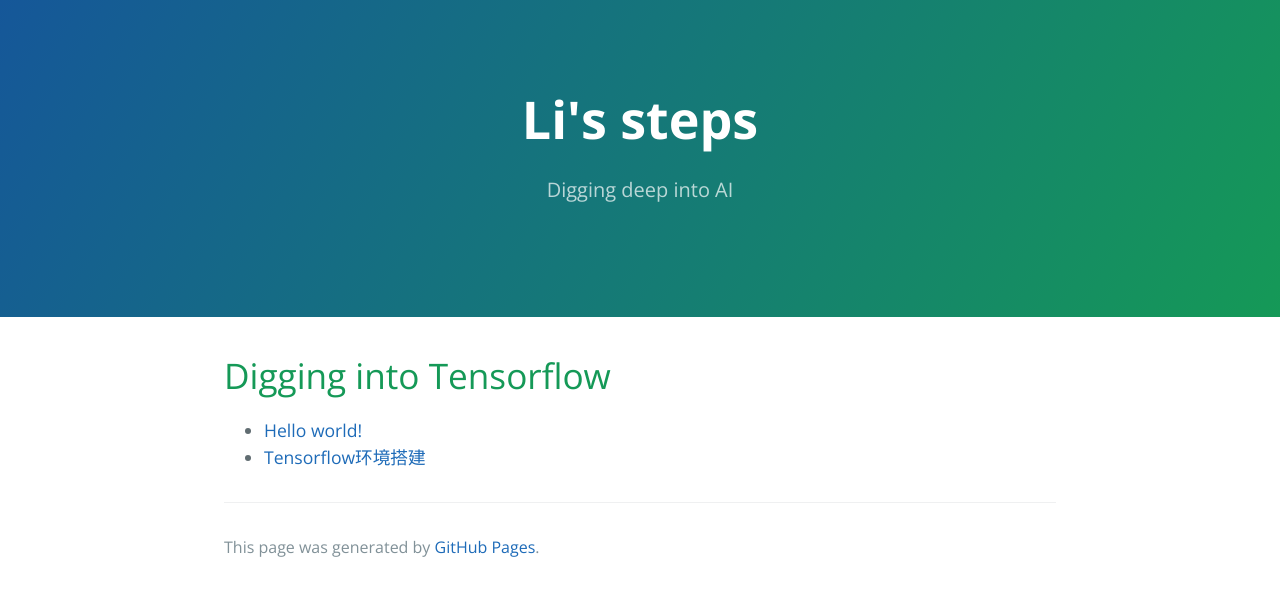
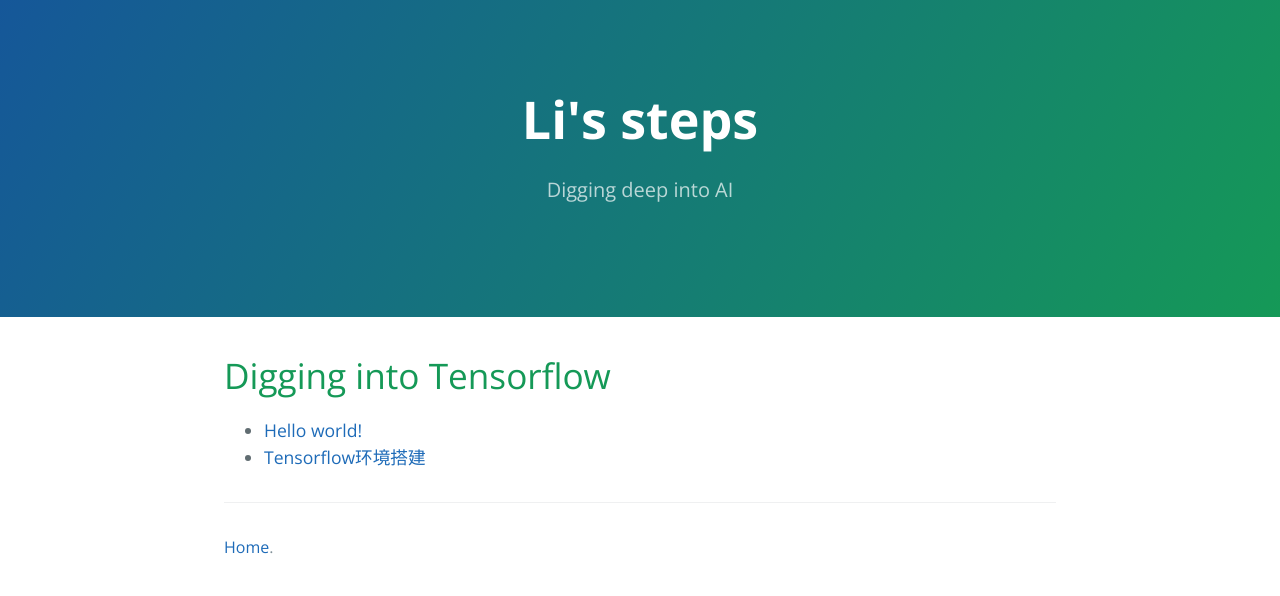
Before and after one commit to Doublingli/doublingli.github.io, a Jekyll site: the page built from index.md, in a window 1280 px wide. Shown: the top 596 px of the page. Built offline with Jekyll 4.4.1, drawn with Linux system fonts in a browser that asks for light colours; our own code applies the rules of GitHub Pages for plain Markdown files.

Commit message:
Update default.html

```diff
--- a/_layouts/default.html
+++ b/_layouts/default.html
@@ -28,23 +28,8 @@
       {{ content }}
 
       <footer class="site-footer">
-        {% if site.github.is_project_page %}
-          <span class="site-footer-owner"><a href="{{ site.github.repository_url }}">{{ site.github.repository_name }}</a> is maintained by <a href="{{ site.github.owner_url }}">{{ site.github.owner_name }}</a>.</span>
-        {% endif %}
-        <span class="site-footer-credits">This page was generated by <a href="https://pages.github.com">GitHub Pages</a>.</span>
+        <span class="site-footer-credits"><a href="./">Home</a>.</span>
       </footer>
     </main>
-
-    {% if site.google_analytics %}
-      <script>
-        (function(i,s,o,g,r,a,m){i['GoogleAnalyticsObject']=r;i[r]=i[r]||function(){
-        (i[r].q=i[r].q||[]).push(arguments)},i[r].l=1*new Date();a=s.createElement(o),
-        m=s.getElementsByTagName(o)[0];a.async=1;a.src=g;m.parentNode.insertBefore(a,m)
-        })(window,document,'script','//www.google-analytics.com/analytics.js','ga');
-
-        ga('create', '{{ site.google_analytics }}', 'auto');
-        ga('send', 'pageview');
-      </script>
-    {% endif %}
   </body>
 </html>
```
